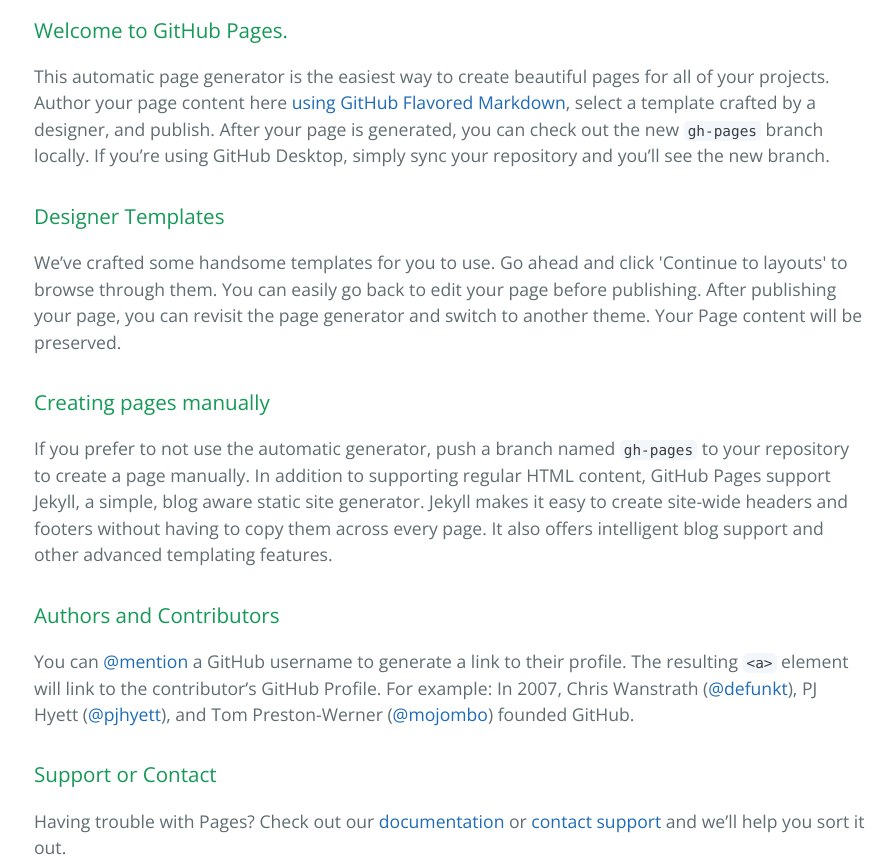
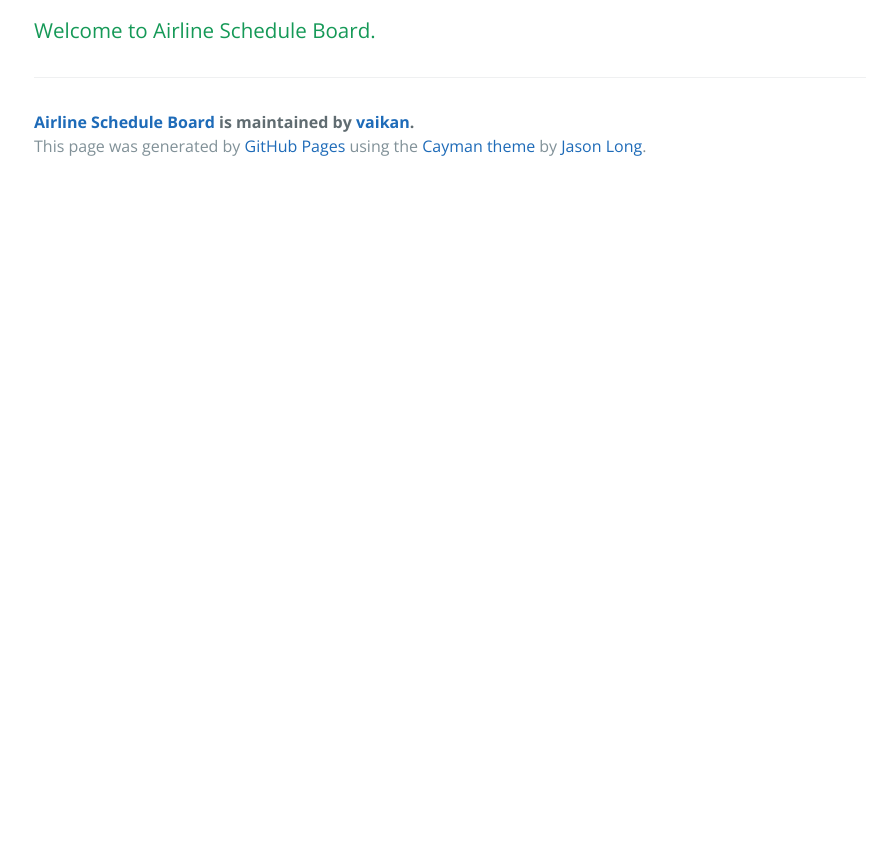
Before and after one commit to vaikan/Flight-Schedule-Board-X, a plain HTML site: page index.html in a window 1280 px wide. Shown: the part 400-1264 px from the top of the page, without its empty margins (190-1082 px from the left). After the commit the page ends 800 px from the top, so only its background shows below. Drawn offline with nearby package versions, Linux system fonts and the light colour scheme.

```diff
--- a/index.html
+++ b/index.html
@@ -20,29 +20,7 @@
 
     <section class="main-content">
       <h3>
-<a id="welcome-to-github-pages" class="anchor" href="#welcome-to-github-pages" aria-hidden="true"><span class="octicon octicon-link"></span></a>Welcome to GitHub Pages.</h3>
-
-<p>This automatic page generator is the easiest way to create beautiful pages for all of your projects. Author your page content here <a href="https://guides.github.com/features/mastering-markdown/">using GitHub Flavored Markdown</a>, select a template crafted by a designer, and publish. After your page is generated, you can check out the new <code>gh-pages</code> branch locally. If you’re using GitHub Desktop, simply sync your repository and you’ll see the new branch.</p>
-
-<h3>
-<a id="designer-templates" class="anchor" href="#designer-templates" aria-hidden="true"><span class="octicon octicon-link"></span></a>Designer Templates</h3>
-
-<p>We’ve crafted some handsome templates for you to use. Go ahead and click 'Continue to layouts' to browse through them. You can easily go back to edit your page before publishing. After publishing your page, you can revisit the page generator and switch to another theme. Your Page content will be preserved.</p>
-
-<h3>
-<a id="creating-pages-manually" class="anchor" href="#creating-pages-manually" aria-hidden="true"><span class="octicon octicon-link"></span></a>Creating pages manually</h3>
-
-<p>If you prefer to not use the automatic generator, push a branch named <code>gh-pages</code> to your repository to create a page manually. In addition to supporting regular HTML content, GitHub Pages support Jekyll, a simple, blog aware static site generator. Jekyll makes it easy to create site-wide headers and footers without having to copy them across every page. It also offers intelligent blog support and other advanced templating features.</p>
-
-<h3>
-<a id="authors-and-contributors" class="anchor" href="#authors-and-contributors" aria-hidden="true"><span class="octicon octicon-link"></span></a>Authors and Contributors</h3>
-
-<p>You can <a href="https://github.com/blog/821" class="user-mention">@mention</a> a GitHub username to generate a link to their profile. The resulting <code>&lt;a&gt;</code> element will link to the contributor’s GitHub Profile. For example: In 2007, Chris Wanstrath (<a href="https://github.com/defunkt" class="user-mention">@defunkt</a>), PJ Hyett (<a href="https://github.com/pjhyett" class="user-mention">@pjhyett</a>), and Tom Preston-Werner (<a href="https://github.com/mojombo" class="user-mention">@mojombo</a>) founded GitHub.</p>
-
-<h3>
-<a id="support-or-contact" class="anchor" href="#support-or-contact" aria-hidden="true"><span class="octicon octicon-link"></span></a>Support or Contact</h3>
-
-<p>Having trouble with Pages? Check out our <a href="https://help.github.com/pages">documentation</a> or <a href="https://github.com/contact">contact support</a> and we’ll help you sort it out.</p>
+<a id="welcome-to-airline-schedule-board" class="anchor" href="#welcome-to-airline-schedule-board" aria-hidden="true"><span class="octicon octicon-link"></span></a>Welcome to Airline Schedule Board.</h3>
 
       <footer class="site-footer">
         <span class="site-footer-owner"><a href="https://github.com/vaikan/traffic_schedule_viewer">Airline Schedule Board</a> is maintained by <a href="https://github.com/vaikan">vaikan</a>.</span>
```
Also changed, not shown: params.json (+1 -1 lines).
